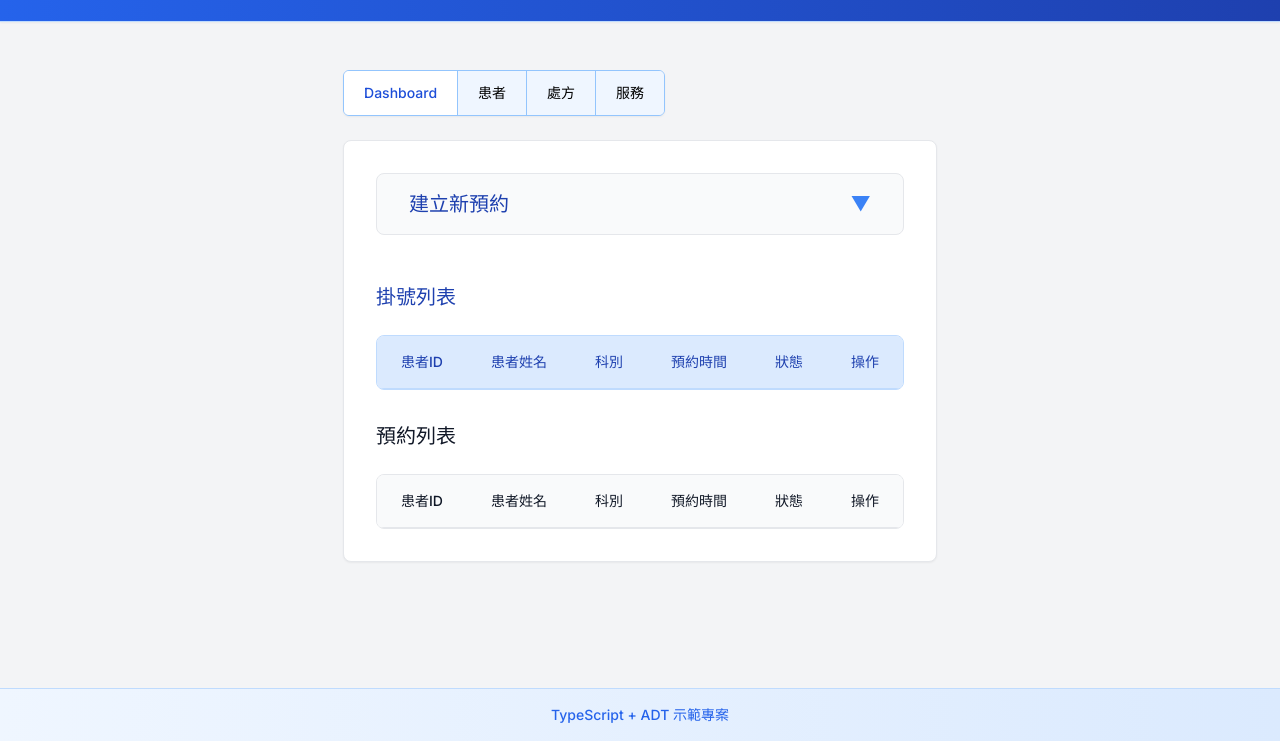
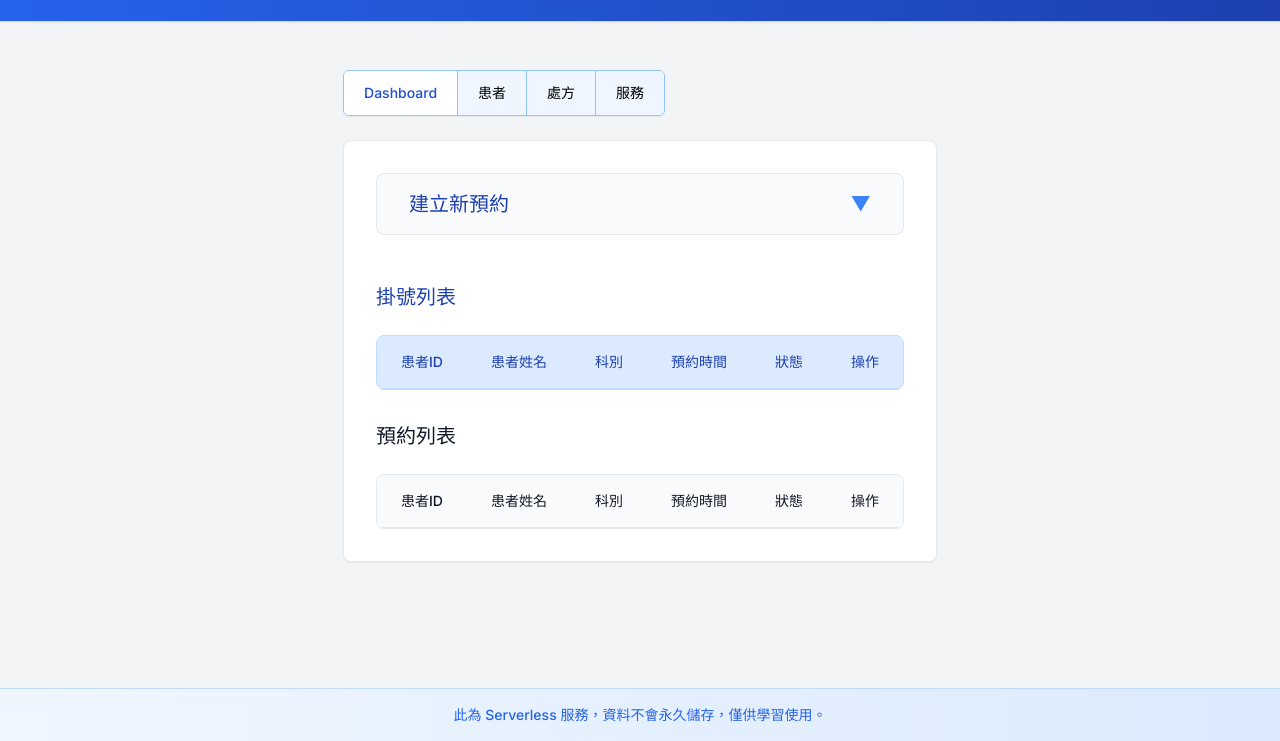
Before and after one commit to JohnKeng/mini-HIS-UI, a website: page src/public/index.html in a window 1280 px wide. Shown: the part 59-800 px from the top of the page. Drawn offline with nearby package versions, Linux system fonts and the light colour scheme; no server answers.

Commit message:
docs: 更新頁腳說明文字為臨時儲存提示

```diff
--- a/src/public/index.html
+++ b/src/public/index.html
@@ -838,7 +838,7 @@
         <footer class="bg-gradient-to-r from-blue-50 to-blue-100 border-t border-blue-200 py-4 mt-auto">
             <div class="container mx-auto px-4 text-center">
                 <div class="text-sm font-medium text-blue-600">
-                    TypeScript + ADT 示範專案
+                    此為 Serverless 服務，資料不會永久儲存，僅供學習使用。
                 </div>
             </div>
         </footer>
```
Also changed, not shown: 1 other file.
